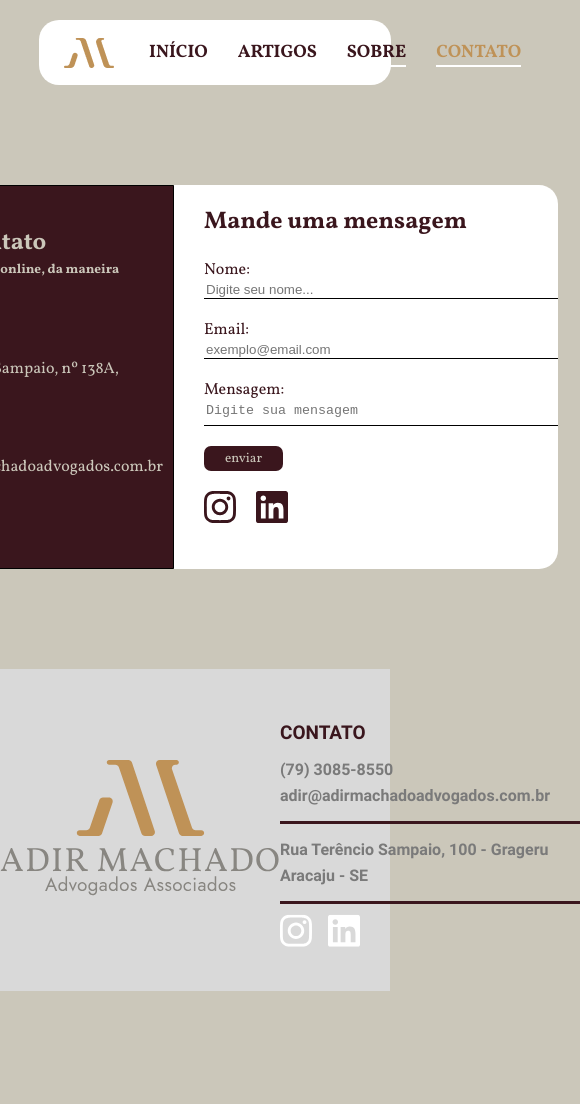
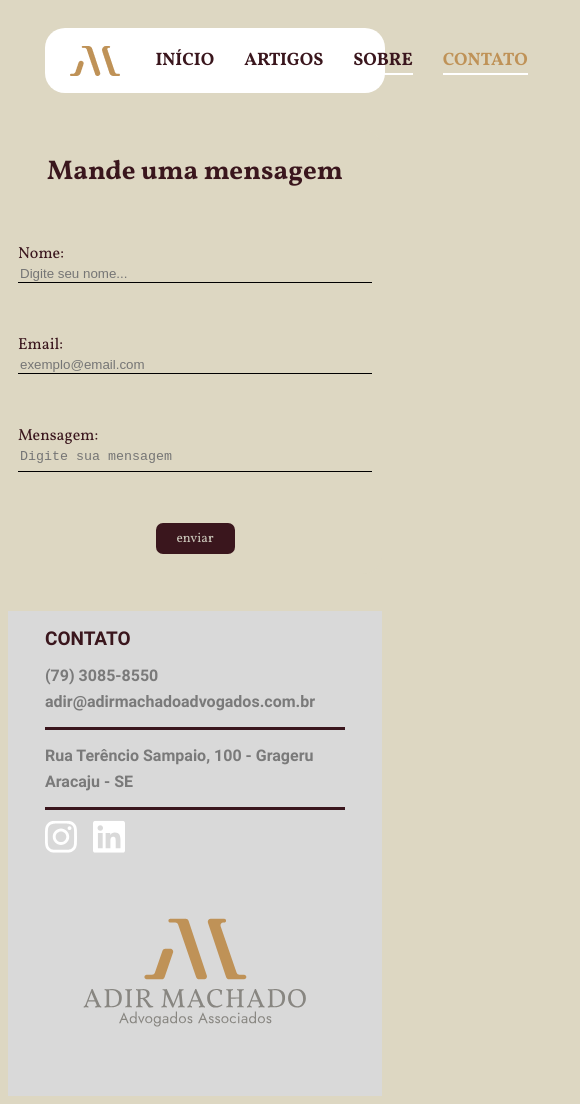
Before and after one commit to adir-machado/front-end, an Angular app: page /contato in a window 390 px wide. Shown: the whole page, 580 px wide, since content can reach past the window. Before the commit the page ends 991 px from the top, so only its background shows below. Built offline with nearby package versions, Linux system fonts and the light colour scheme.

Commit message:
responsive contact

```diff
--- a/src/app/components/footer/footer.component.css
+++ b/src/app/components/footer/footer.component.css
@@ -1,5 +1,5 @@
 footer {
-
+    position: relative;
     bottom: 0;
     background-color: #D9D9D9;
     width: 100%;
@@ -8,12 +8,13 @@ footer {
     justify-content: space-around;
     align-items: center;
 }
+
 .footer-logo {
-
     width: 280px;
     height: fit-content;
     cursor: pointer;
 }
+
 .footer-text {
     color: #7A7A7A;
     text-decoration: none;
@@ -36,7 +37,7 @@ footer {
     justify-content: space-between;
     width: 80px;
     padding: 10px 0px 0px 0px;
-
+    cursor: pointer;
 }
 
 .first-p {
@@ -46,3 +47,19 @@ footer {
 .second-p {
     margin-top: 3px;
 }
+
+@media (max-width: 720px) {
+    footer {
+        display: flex;
+        flex-direction: column;
+        height: 485px;
+        flex-direction: column-reverse;
+    }
+    .footer-logo, .footer-block {
+        height: 50%;
+    }
+    .footer-logo {
+        width: 224px;
+    }
+
+}
--- a/src/app/views/contact/contact.component.css
+++ b/src/app/views/contact/contact.component.css
@@ -1,9 +1,7 @@
 .container {
     display: flex;
     justify-content: center;
-    margin: 100px 0px;
-
-
+    margin: 10% 0px;
 }
 
 .contact-info {
@@ -54,6 +52,7 @@ textarea {
 }
 
 .contact-forms {
+    margin-bottom: 20px;
     display: flex;
     flex-direction: column;
 
@@ -80,7 +79,7 @@ button {
 .container-forms button {
     margin-bottom: 20px;
     width: 79px;
-    height: 25px;
+    height: 31px;
     border: none;
     border-radius: 7px 7px 7px 7px;
     background-color: #3A161D;
@@ -90,5 +89,36 @@ button {
 .success-icon {
     background-color: #3A161D;
 }
-@media (min-width: 723px) {
-}
+@media (max-width: 720px) {
+    .contact-container {
+        display: none;
+    }
+    .contact-forms input, textarea {
+        background-color: #DDD7C2;
+    }
+    .container-forms {
+        width: 100%;
+        background-color: #DDD7C2;
+        display: flex;
+        flex-direction: column;
+        align-items: center;
+
+    }
+    .container-forms h1, div, button {
+        margin-left: 0px;
+
+    }
+
+    .container-forms div {
+        margin-bottom: 51px;
+    }
+
+    .container-forms h1 {
+        margin-bottom: 52px;
+        font-size: 27px;
+    }
+    .contact-icons {
+        display: none;
+    }
+
+    }
--- a/src/app/views/contact/contact.component.html
+++ b/src/app/views/contact/contact.component.html
@@ -25,20 +25,21 @@
 
     <form class="container-forms" (ngSubmit)="sendEmail()">
         <h1>Mande uma mensagem</h1>
-        <div class="contact-forms" style="margin-bottom: 20px;">
+        <div class="contact-forms">
           <label for="name">Nome:</label>
           <input type="text" id="name" name="name" placeholder="Digite seu nome..." required [(ngModel)]="contact.name">
         </div>
 
-        <div class="contact-forms" style="margin-bottom: 20px;">
+        <div class="contact-forms">
           <label for="email">Email:</label>
           <input type="email" id="email" name="email" placeholder="exemplo@email.com" required [(ngModel)]="contact.email">
         </div>
 
-        <div class="contact-forms" style="margin-bottom: 20px;">
+        <div class="contact-forms">
           <label for="message">Mensagem:</label>
           <textarea id="message" name="message" placeholder="Digite sua mensagem" required [(ngModel)]="contact.message"></textarea>
         </div>
+
         <button type="submit" >enviar</button>
         <div class="contact-icons">
             <a href="https://www.instagram.com/adirmachadob/">
--- a/src/styles.css
+++ b/src/styles.css
@@ -33,20 +33,20 @@
 body{
     font-family: 'Vollkorn', sans-serif;
     color: #3A161D;
-    background-color: #CBC7BA;
-    margin: 0;
+    background-color: #DDD7C2;
+
 
 }
 .white-bg{
     background-color: #FFFFFF;
 }
 
-body,
+/* body,
 html{
     width: 100%;
     height: 100%;
     margin:0;
-}
+} */
 
 a{
     all: unset;
```
